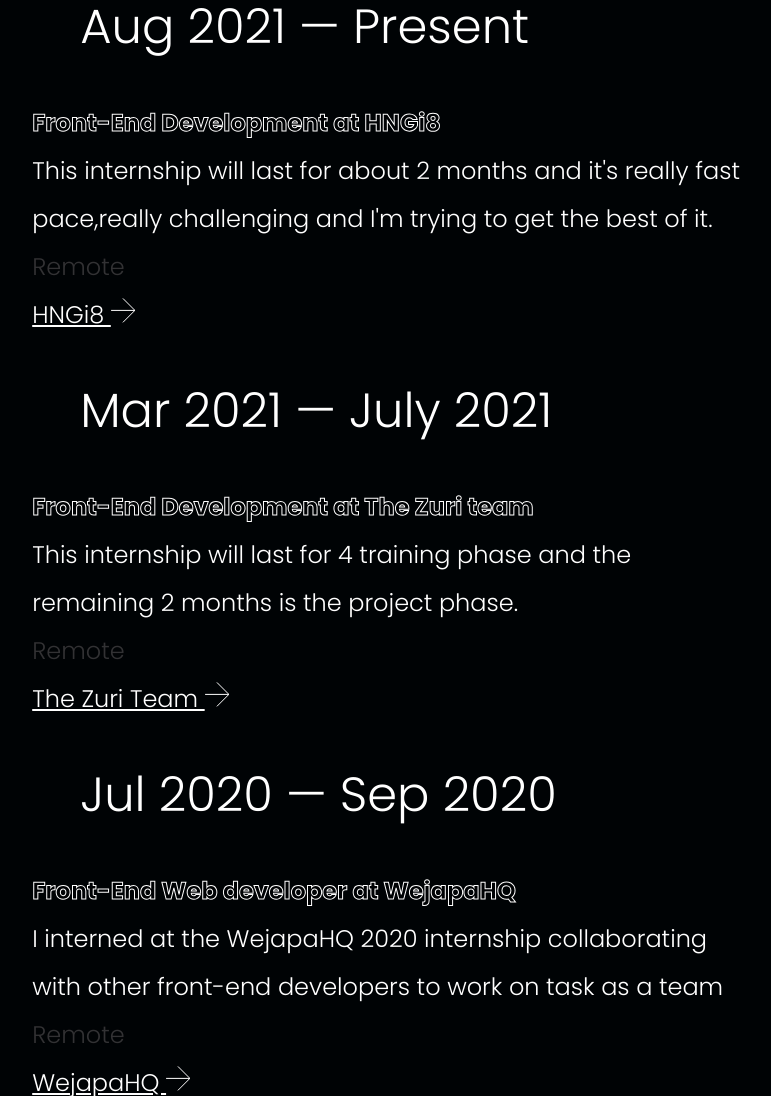
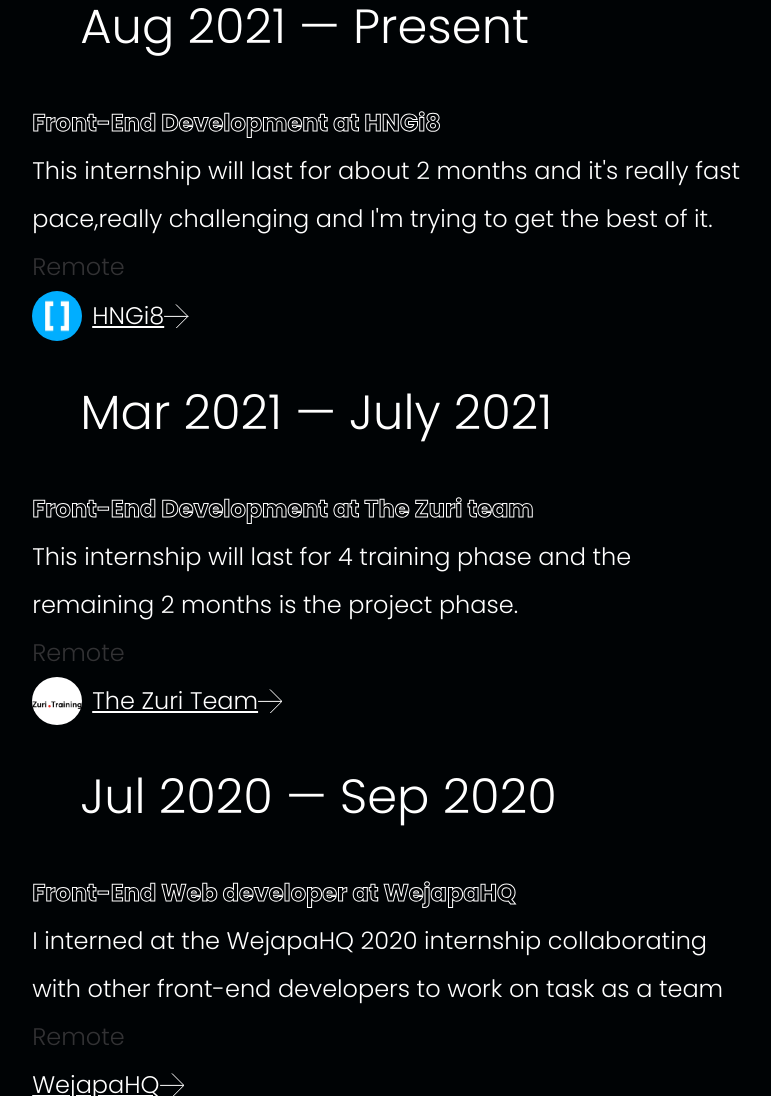
Before and after one commit to classyrazy/HNGi8-stage2-task, a plain HTML site: page 3 resume/index.html in a window 1280 px wide. Shown: the part 1704-2800 px from the top of the page, without its empty margins (403-1174 px from the left). Drawn offline with nearby package versions, Linux system fonts and the light colour scheme.

Commit message:
Add files via upload

```diff
--- a/3 resume/index.html
+++ b/3 resume/index.html
@@ -99,7 +99,7 @@
                             </div>
 
                         </div>
-                        <img src="./classydev-pic.jpg" alt="classydev-pic" title="classydev" class="classydev-pic">
+                        <img src="./images/classydev-pic.jpg" alt="classydev-pic" title="classydev" class="classydev-pic">
                         <div class="contact-info for-mobile">
                             <h2>Contact-Info</h2>
                             <p>classyrazy014@gmail.com</p>
@@ -179,7 +179,7 @@
                             trying to get the best of it.
                         </p>
                         <p class="faded-text">Remote</p>
-                        <a href="https://twitter.com/hnginternship">HNGi8 <svg xmlns="http://www.w3.org/2000/svg"
+                        <a href="https://hng.tech/"><img src="./images/HNG-logo-main.png" alt="HNG logo" class="company-logo"> HNGi8 <svg xmlns="http://www.w3.org/2000/svg"
                                 width="24.401" height="24.815" viewBox="0 0 24.401 24.815">
                                 <g id="Group_35" data-name="Group 35" transform="translate(0.5 24.108) rotate(-90)">
                                     <line id="Line_2" data-name="Line 2" y2="23.401" transform="translate(11.701)"
@@ -199,7 +199,7 @@
                             training phase and the remaining 2 months is the project phase.
                         </p>
                         <p class="faded-text">Remote</p>
-                        <a href="https://twitter.com/theZuriTeam">The Zuri Team <svg xmlns="http://www.w3.org/2000/svg"
+                        <a href="https://training.zuri.team/"><span class="zuri-style"><img src="./images/zuri-logo.png" alt="The Zuri team/Ingressive Logo" class="company-logo-zuri"></span> The Zuri Team <svg xmlns="http://www.w3.org/2000/svg"
                                 width="24.401" height="24.815" viewBox="0 0 24.401 24.815">
                                 <g id="Group_35" data-name="Group 35" transform="translate(0.5 24.108) rotate(-90)">
                                     <line id="Line_2" data-name="Line 2" y2="23.401" transform="translate(11.701)"
--- a/3 resume/style.css
+++ b/3 resume/style.css
@@ -83,7 +83,7 @@
     margin-top: -0.3em;
 
 }
-img{
+img.classydev-pic{
     max-width: 70%;
     width: 650px;
     border-radius: 92% 91% 10% 97% / 96% 100% 0% 0% ;
@@ -117,9 +117,32 @@
 .each-work a {
     color: white;
     transition: all 0.7s ease-in-out;
+    display: flex;
+    align-items: center;
+
 }
  a:hover{
     color: rgba(250, 240, 240, 0.616);
+}
+img.company-logo{
+    border-radius: 50%;
+    max-width: 50px;
+    margin-right: 10px;
+}
+.zuri-style{
+    background: white;
+    border-radius:50%;
+    max-width: 50px;
+    max-height: 50px;
+    text-align: center;
+    margin-right: 10px;
+}
+img.company-logo-zuri{
+    /* border-radius: 50%; */
+    max-width: 50px;
+    margin-right: 10px;
+    /* object-position: top; */
+    object-fit: cover;
 }
 .each-work .date-work {
     color: white;
@@ -177,7 +200,7 @@
         padding: 7em ;
         color: white;
     }
-    img{
+    img.classydev-pic{
         max-width: 90%;
         width: 1500px;
     }
@@ -237,7 +260,7 @@
         align-items: center;
         justify-content: center;
     }
-    img{
+    img.classydev-pic{
         max-width: 80%;
         width: 900px;
     }
@@ -252,7 +275,7 @@
         width: 90%;
         margin: auto;
     }
-    img{
+    img.classydev-pic{
         margin-top: 1em;
         max-width: 90%;
         width: 500px;
@@ -269,6 +292,7 @@
     .contact-info.for-mobile{
         display: block;
         width: 90%;
+        margin-right: 2em;
     }
     .edu-work-con{
         margin-top: 2em;
```
Also changed, not shown: 2 print-name/write-name.html (+1 -0 lines), 3 resume/images/HNG-logo-main.png (added), 3 resume/images/classydev-pic.jpg (added), 3 resume/images/zuri-logo.png (added).
